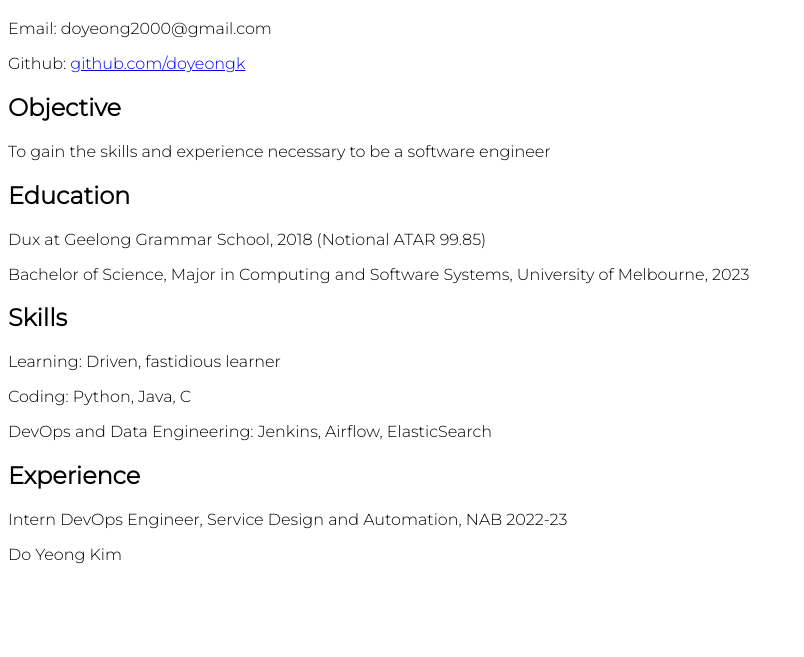
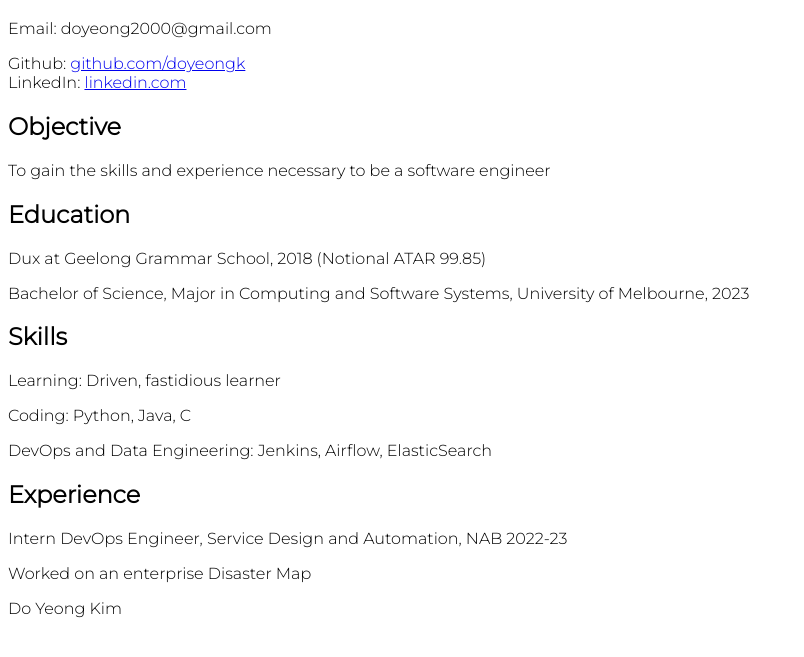
Before and after one commit to doyeongk/doyeongk.github.io, a plain HTML site: page index.html in a window 1280 px wide. Shown: the part 63-720 px from the top of the page, without its empty margins (0-804 px from the left). Drawn offline with nearby package versions, Linux system fonts and the light colour scheme.

Commit message:
added linkedin

```diff
--- a/index.html
+++ b/index.html
@@ -14,7 +14,8 @@
 <header class="bg-gray-800 p-4">
     <h1 class="text-2xl font-bold">Do Yeong Kim</h1>
     <p>Email: doyeong2000@gmail.com</p>
-    Github: <a href="https://github.com/doyeongk">github.com/doyeongk</a>
+    Github: <a href="https://github.com/doyeongk">github.com/doyeongk</a><br>
+    LinkedIn: <a href="https://www.linkedin.com/in/do-yeong-kim-91b846153/">linkedin.com</a>
 </header>
 <main class="p-4">
     <section>
@@ -35,6 +36,7 @@
     <section>
         <h2 class="text-xl font-bold mb-4">Experience</h2>
         <p>Intern DevOps Engineer, Service Design and Automation, NAB 2022-23</p>
+        <p>Worked on an enterprise Disaster Map</p>
     </section>
 </main>
 <footer class="bg-gray-800 p-4">
```
